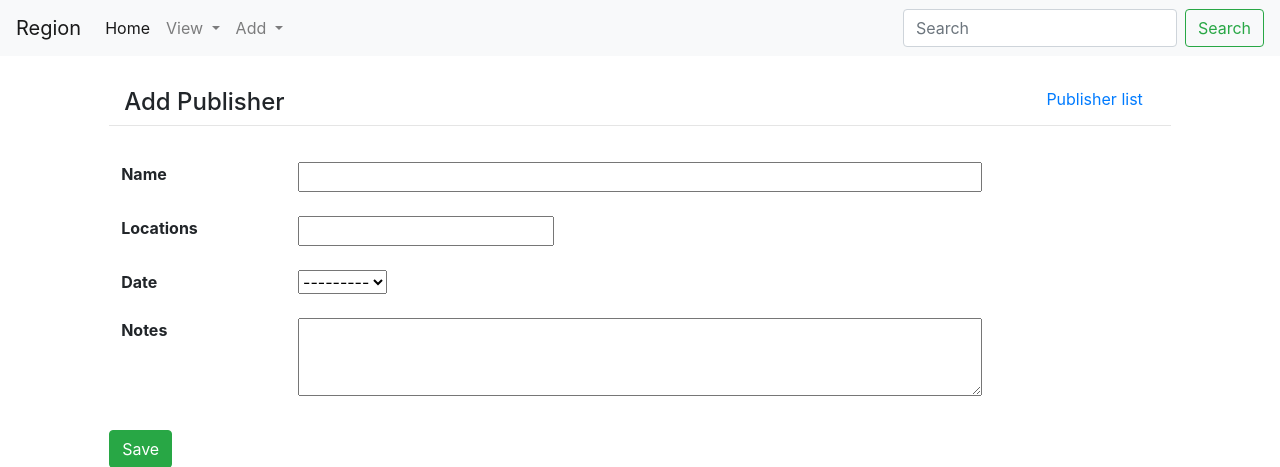
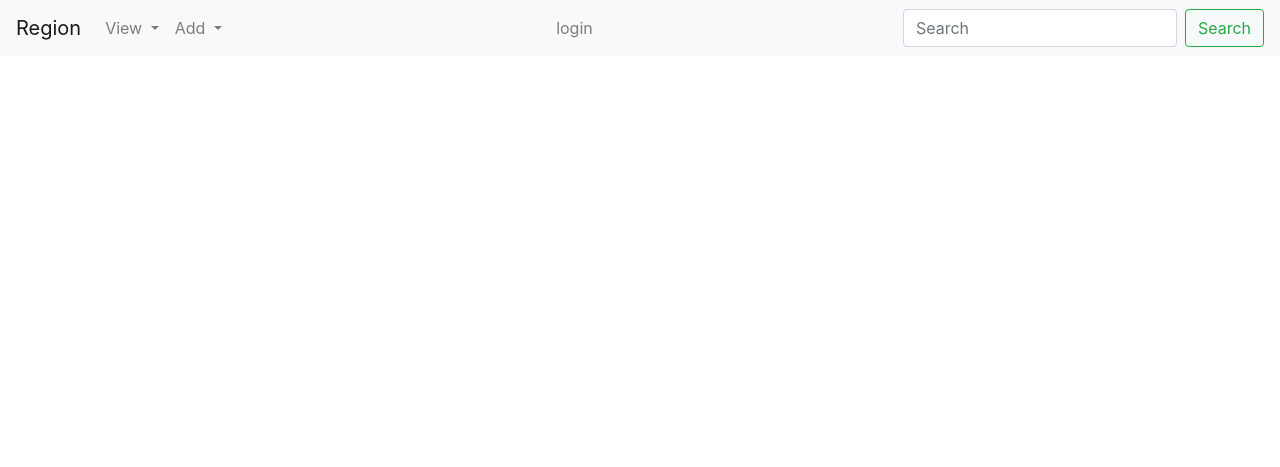
Before and after one commit to martijnbentum/region, a Django app: page /catalogue/add_binding/ in a window 1280 px wide. Shown: the top 467 px of the page. Run offline with Django 3.2, Linux system fonts and the light colour scheme; data that the repository does not hold is empty; some libraries are stand-ins or nearby versions.

Commit message:
added sign option and restriction

```diff
--- a/catalogue/templates/catalogue/base.html
+++ b/catalogue/templates/catalogue/base.html
@@ -19,10 +19,16 @@
         {% include 'catalogue/navbar.html' %}
     {% endblock %}
     <br>
+	<div class='row'><div class='col-1'></div><div class='col-10'>
+    {% block login %}
+    {% endblock %}
+	</div></div>
+
+	{% if user.username == '' %}
+	{% else %}
 		<div class="row">
 		<div class="col-1">
 			{% block left %}
-            <!-- <div style="background-image: url(https://cdn.cnn.com/cnnnext/dam/assets/191024091949-02-foster-cat-exlarge-169.jpg)"> -->
 			{% endblock %}
 		</div>
 
@@ -40,6 +46,8 @@
 		</body>
 		{% block afterbody%}
 		{% endblock %}
+
+	{% endif %}
     <footer>
         <!-- <p>made by: humanities lab, radboud university</p> -->
     </footer>
--- a/catalogue/templates/catalogue/navbar.html
+++ b/catalogue/templates/catalogue/navbar.html
@@ -6,9 +6,6 @@
 
   <div class="collapse navbar-collapse" id="navbarSupportedContent">
     <ul class="navbar-nav mr-auto">
-      <li class="nav-item active">
-        <a class="nav-link" href="#">Home <span class="sr-only">(current)</span></a>
-      </li>
 
       <li class="nav-item dropdown">
         <a class="nav-link dropdown-toggle" href="#" id="navbarDropdown" role="button" data-toggle="dropdown" aria-haspopup="true" aria-expanded="false">
@@ -49,13 +46,28 @@
         </div>
       </li>
 
+
       <li class="nav-item">
         <a class="nav-link disabled" href="#"></a>
       </li>
     </ul>
+
+	<ul class = "navbar-nav mr-auto">
+		<li class ="nav-item">
+		  {% if user.username == '' %}
+			<a class="nav-link" href="{% url 'login' %}">
+			login<span class="sr-only">(current)</span></a>
+		  {% else %}
+			<a class="nav-link" href="{% url 'logout' %}">
+			{{user.username}}<span class="sr-only">(current)</span></a>
+		  {% endif %}
+		</li>
+	</ul>
+
     <form class="form-inline my-2 my-lg-0">
       <input class="form-control mr-sm-2" type="search" placeholder="Search" aria-label="Search">
       <button class="btn btn-outline-success my-2 my-sm-0" type="submit">Search</button>
     </form>
+
   </div>
 </nav>
```
Lines whose indentation alone changed are shown as unchanged.
